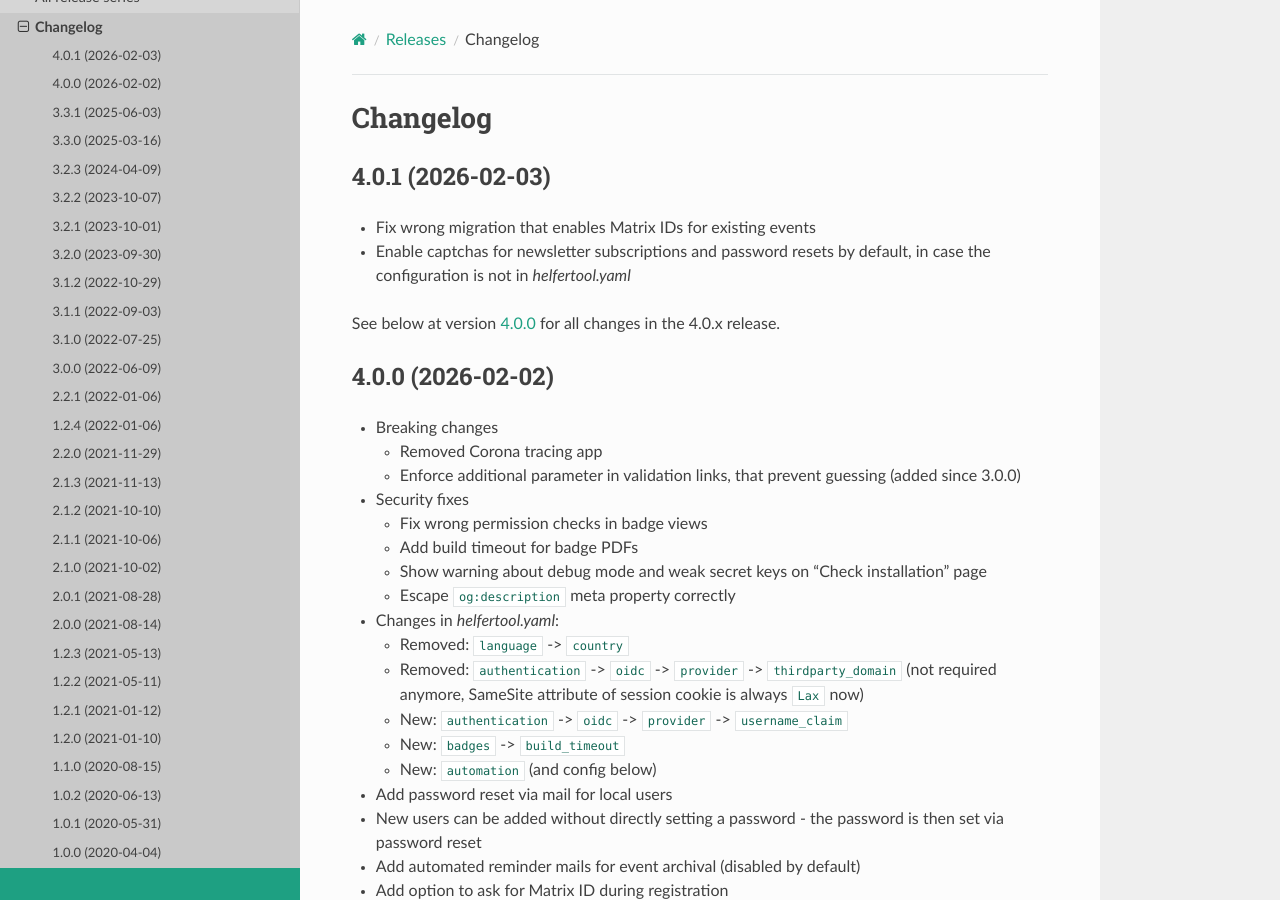
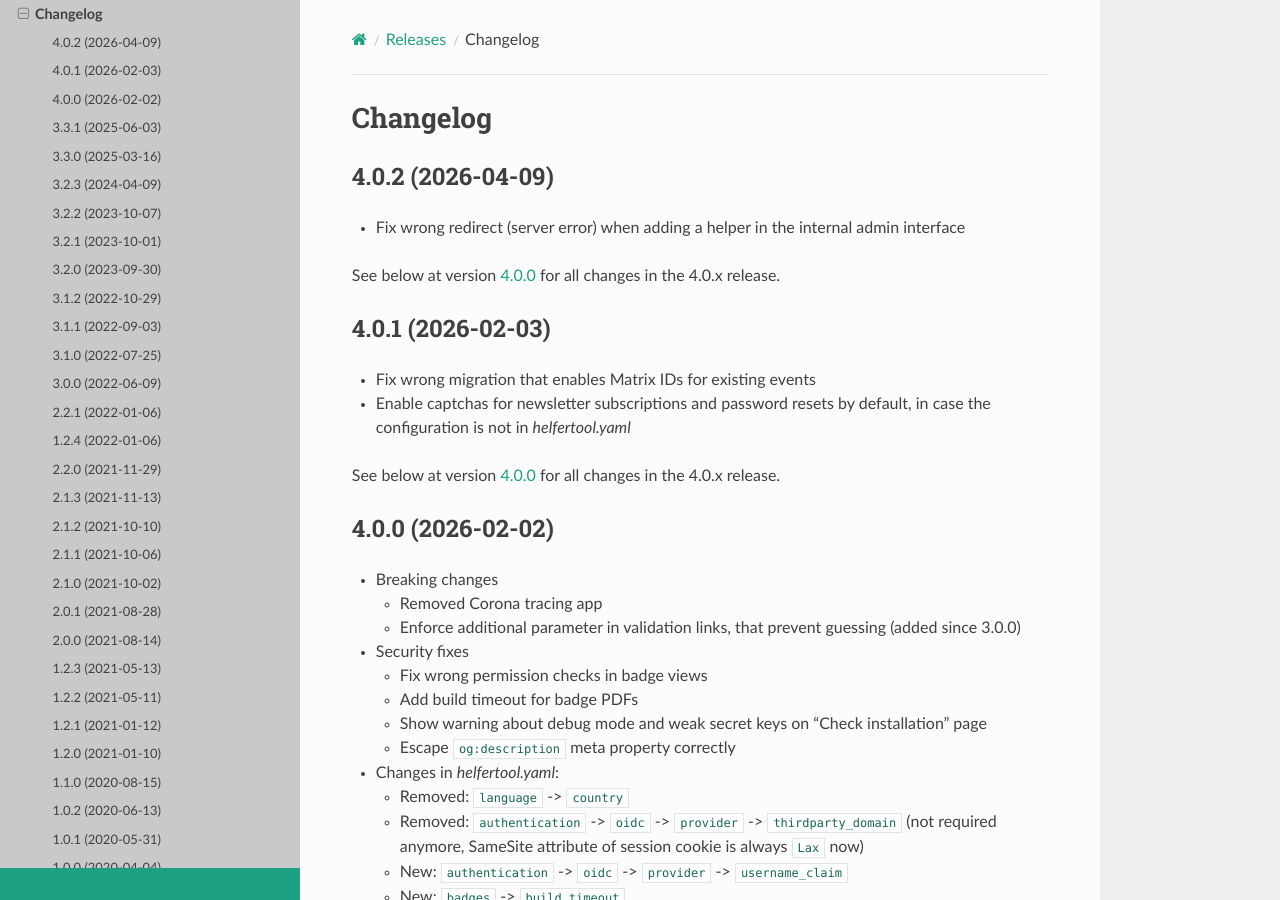
Before and after one commit to helfertool/docs, a Sphinx documentation site: the page built from source/releases/changelog.rst, in a window 1280 px wide and 900 px high. Built offline with Sphinx 7.4.7 and the Read the Docs theme 3.1.0, drawn with Linux system fonts in a browser that asks for light colours.

Commit message:
release 4.0.2

```diff
--- a/source/admin/versions.rst
+++ b/source/admin/versions.rst
@@ -40,7 +40,7 @@ Latest release
 +-----------------+--------------------------------------------+------------------+
 | Relase series   | Latest release                             | Release date     |
 +=================+============================================+==================+
-| 4.0.x           | :ref:`4.0.1 <changelog-4-0-1>`             | 2026-02-03       |
+| 4.0.x           | :ref:`4.0.2 <changelog-4-0-2>`             | 2026-04-09       |
 +-----------------+--------------------------------------------+------------------+
 
 .. _versions_tags:
--- a/source/releases/changelog.rst
+++ b/source/releases/changelog.rst
@@ -3,6 +3,15 @@
 =========
 Changelog
 =========
+
+.. _changelog-4-0-2:
+
+4.0.2 (2026-04-09)
+------------------
+
+* Fix wrong redirect (server error) when adding a helper in the internal admin interface
+
+See below at version :ref:`4.0.0 <changelog-4-0-0>` for all changes in the 4.0.x release.
 
 .. _changelog-4-0-1:
 
--- a/source/releases/history.rst
+++ b/source/releases/history.rst
@@ -9,7 +9,7 @@ Details about relases and versions can be found in the :ref:`admin guide <versio
 +-----------------+--------------------------------------------+------------------+
 | Relase series   | Latest release                             | Release date     |
 +=================+============================================+==================+
-| 4.0.x           | :ref:`4.0.1 <changelog-4-0-1>`             | 2026-02-03       |
+| 4.0.x           | :ref:`4.0.2 <changelog-4-0-2>`             | 2026-04-09       |
 +-----------------+--------------------------------------------+------------------+
 | 3.3.x           | :ref:`3.3.1 <changelog-3-3-1>`             | 2025-06-03       |
 +-----------------+--------------------------------------------+------------------+
```
